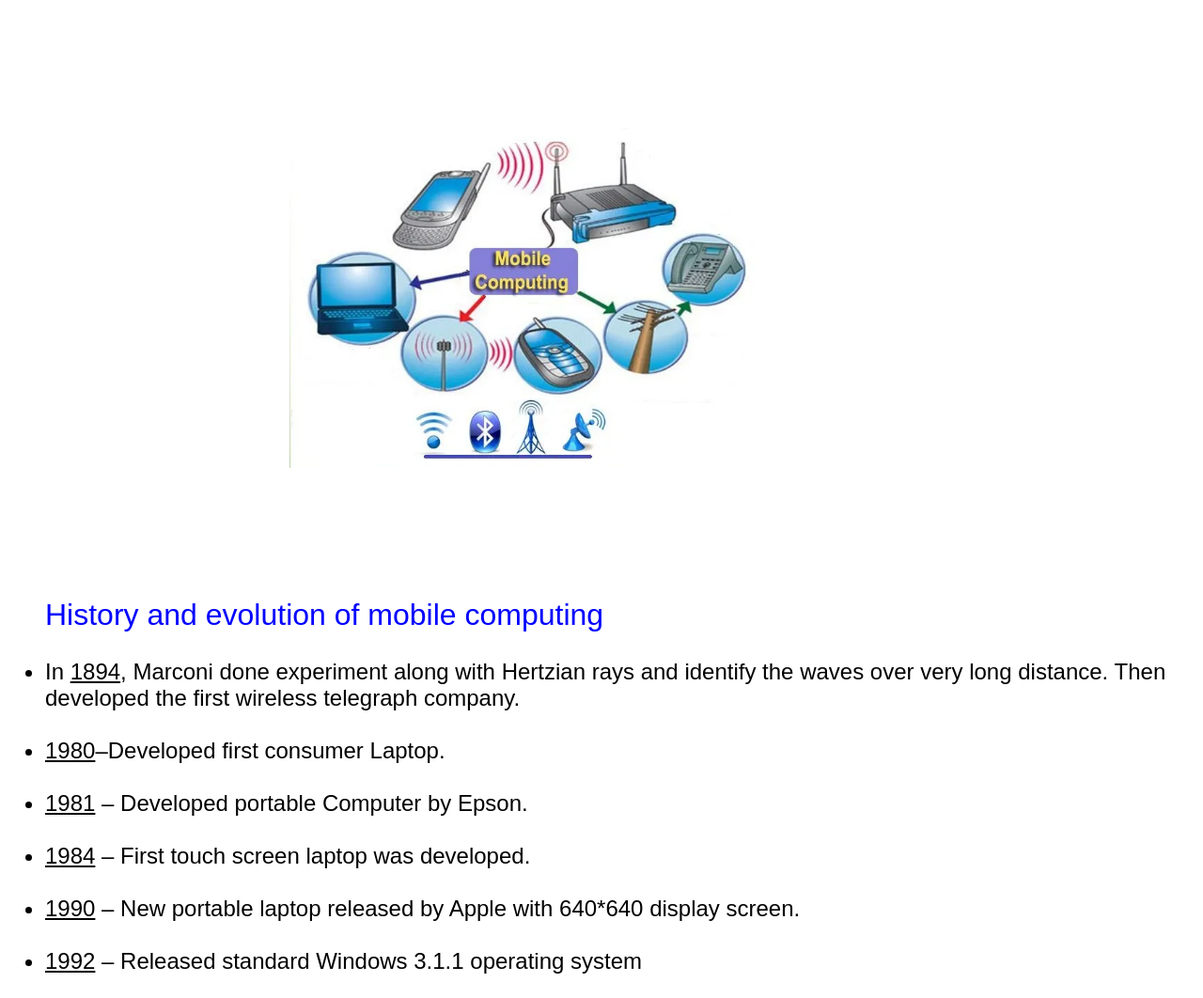
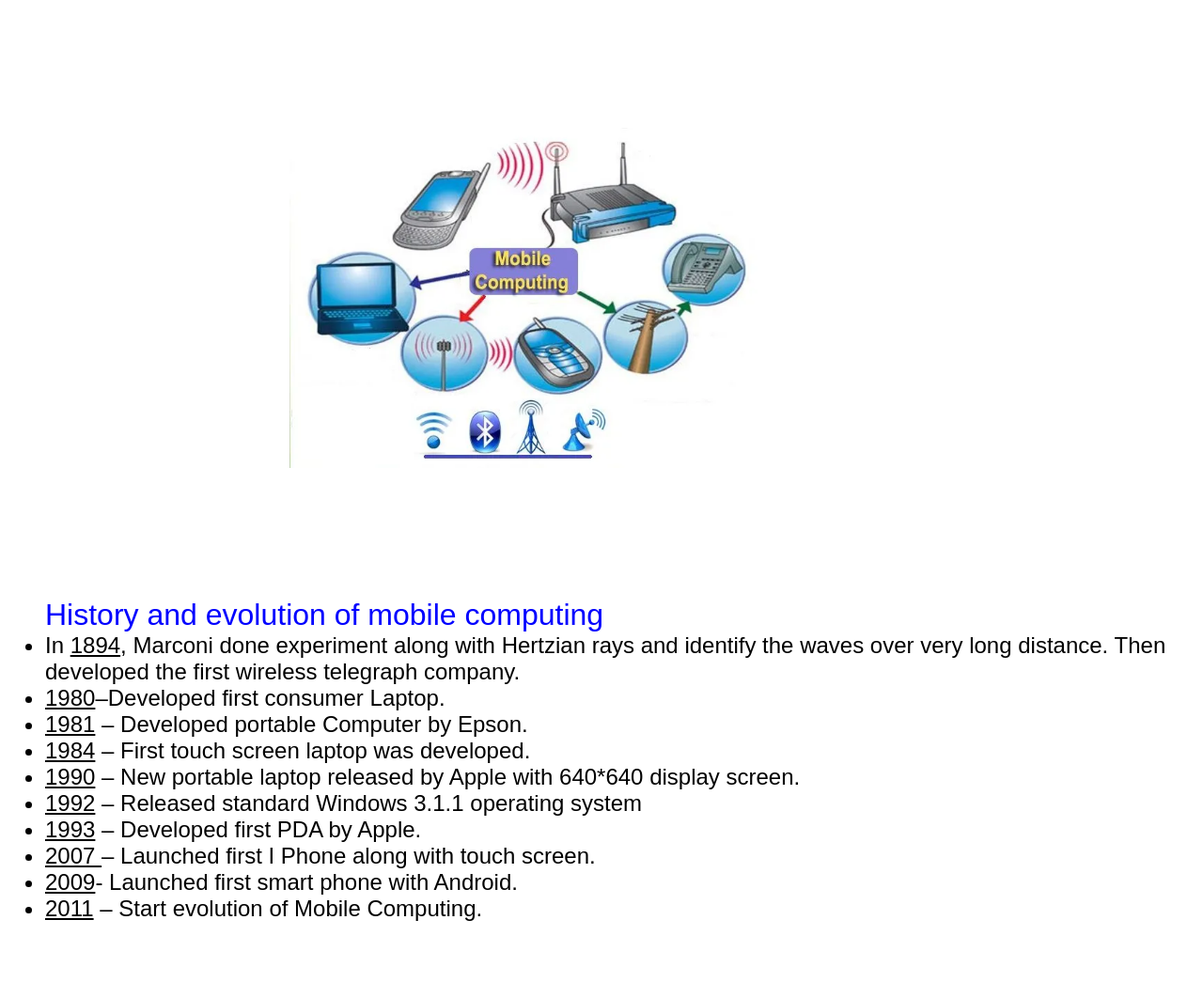
Before and after one commit to Heba-Elhelaly/ece001, a plain HTML site: page page1.html in a window 1280 px wide. Shown: the part 226-1288 px from the top of the page at 94% size. Drawn offline with Linux system fonts and the light colour scheme.

Commit message:
Update page1.html

```diff
--- a/page1.html
+++ b/page1.html
@@ -24,16 +24,16 @@
     <font size="5" face="arial">
         &nbsp; &nbsp; &nbsp; <ul type="dick"><font size="6" color="blue">History and evolution of mobile computing</font>
              <br/>
-   &nbsp; &nbsp; &nbsp;      <li>In <u>1894</u>, Marconi done experiment along with Hertzian rays and identify the waves over very long distance. Then developed the first wireless telegraph company. </li>
-  &nbsp; &nbsp; &nbsp;      <li><u>1980</u>–Developed first consumer Laptop. </li>
- &nbsp; &nbsp; &nbsp;       <li><u>1981</u> – Developed portable Computer by Epson.</li>
- &nbsp; &nbsp; &nbsp;       <li><u>1984</u> – First touch screen laptop was developed. </li>
- &nbsp; &nbsp; &nbsp;       <li><u>1990</u>  – New portable laptop released by Apple with 640*640 display screen.</li>
- &nbsp; &nbsp; &nbsp;       <li> <u>1992</u> – Released standard Windows 3.1.1 operating system   </li>
- &nbsp; &nbsp; &nbsp;       <li><u>1993</u> – Developed first PDA by Apple. </li>
- &nbsp; &nbsp; &nbsp;       <li><u>2007 </u>– Launched first I Phone along with touch screen. </li>
-  &nbsp; &nbsp; &nbsp;      <li> <u>2009</u>- Launched first smart phone with Android.</li>
-  &nbsp; &nbsp; &nbsp;      <li><u>2011</u>  – Start evolution of Mobile Computing.</li>
+       <li>In <u>1894</u>, Marconi done experiment along with Hertzian rays and identify the waves over very long distance. Then developed the first wireless telegraph company. </li>
+        <li><u>1980</u>–Developed first consumer Laptop. </li>
+       <li><u>1981</u> – Developed portable Computer by Epson.</li>
+       <li><u>1984</u> – First touch screen laptop was developed. </li>
+       <li><u>1990</u>  – New portable laptop released by Apple with 640*640 display screen.</li>
+       <li> <u>1992</u> – Released standard Windows 3.1.1 operating system   </li>
+       <li><u>1993</u> – Developed first PDA by Apple. </li>
+       <li><u>2007 </u>– Launched first I Phone along with touch screen. </li>
+      <li> <u>2009</u>- Launched first smart phone with Android.</li>
+      <li><u>2011</u>  – Start evolution of Mobile Computing.</li>
 
     </ul>
 </font>
```
